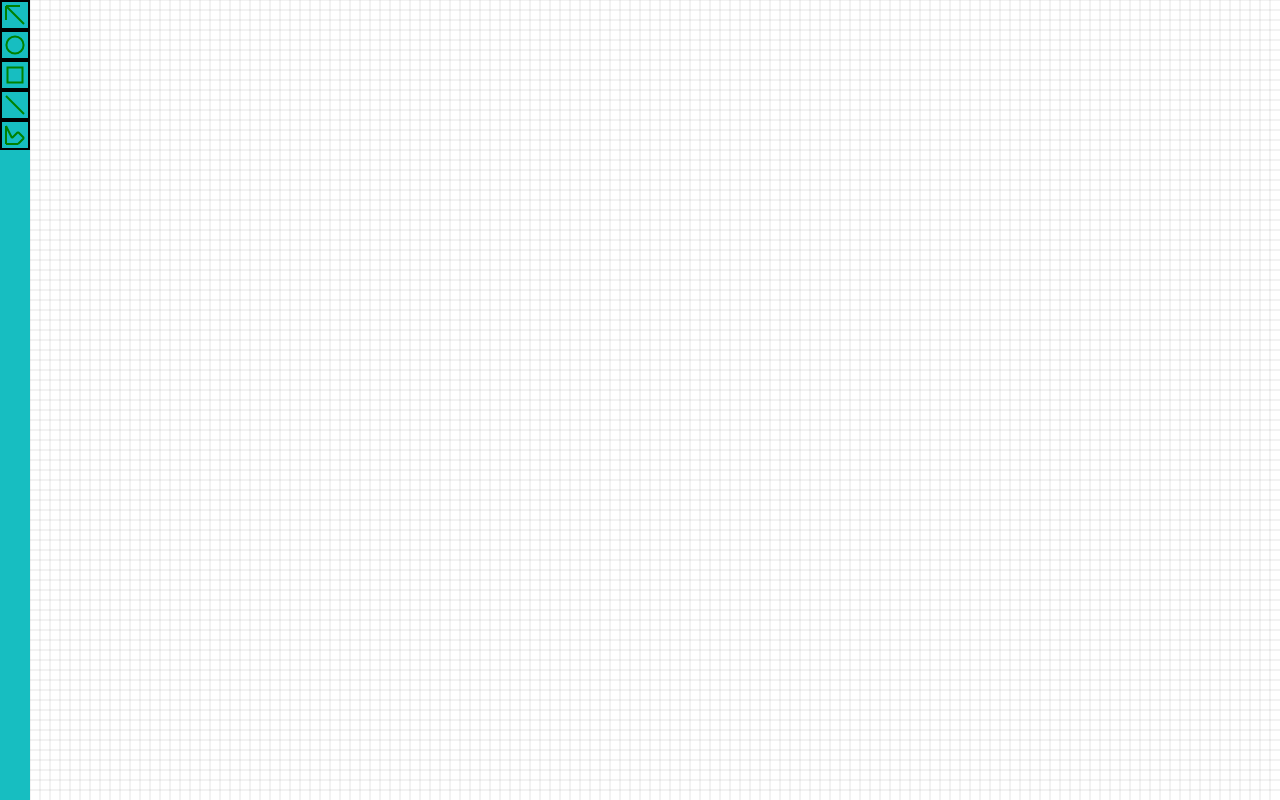
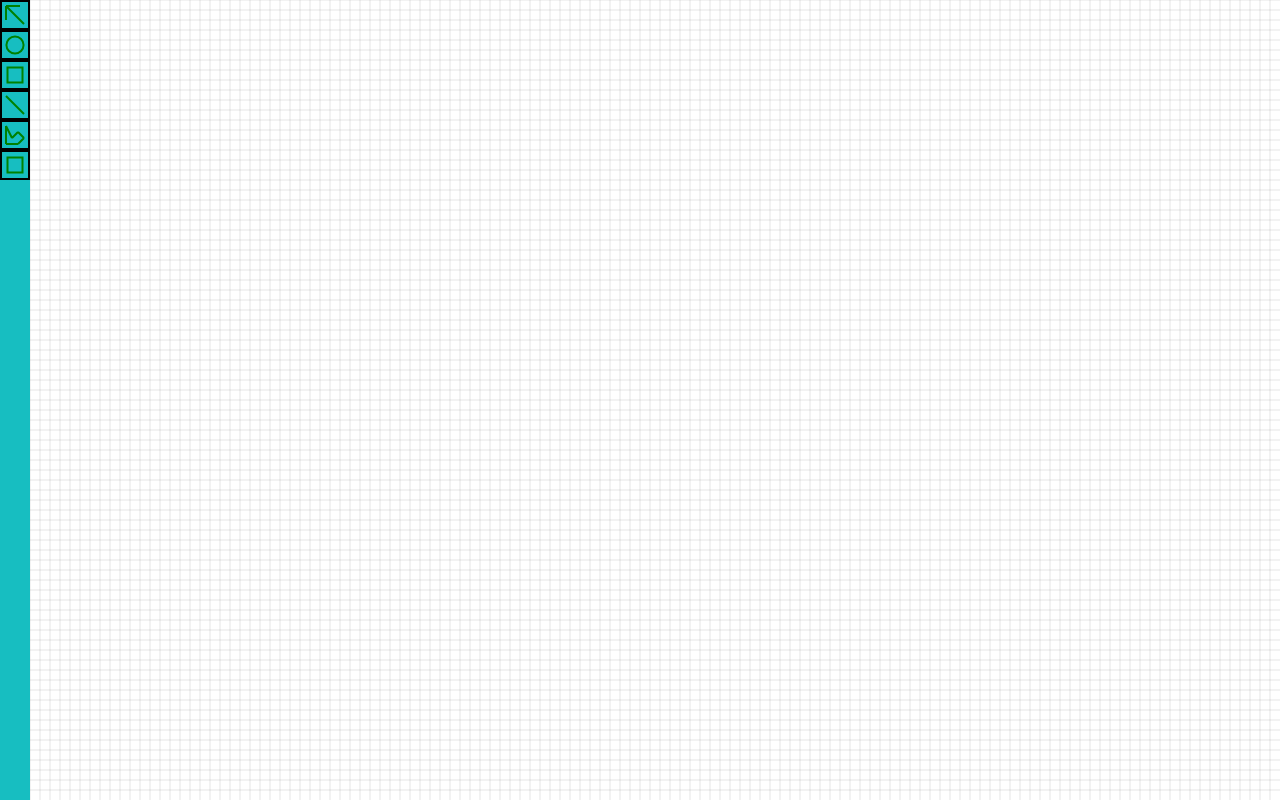
Before and after one commit to Tmjohnst/JSCAD, a plain HTML site: page index.html in a window 1280 px wide. Drawn offline with Linux system fonts and the light colour scheme.

Commit message:
Update with new tool (arc) and selection fixes

```diff
--- a/index.html
+++ b/index.html
@@ -23,6 +23,7 @@
 		<script language='JavaScript' src="common/tools/Line.txt"></script>
 		<script language='JavaScript' src="common/tools/Selector.txt"></script>
 		<script language='JavaScript' src="common/tools/Polygon.txt"></script>
+		<script language='JavaScript' src="common/tools/Arc.txt"></script>
 
 		<script language='JavaScript' src="common/base/Vertex.txt"></script>
 		<script language='JavaScript' src="common/base/Grid.txt"></script>
```
Also changed, not shown: common/Main.txt, common/base/Cursor.txt, common/base/Grid.txt, common/base/Vertex.txt, common/tools/Arc.txt (added), common/tools/Circle.txt, common/tools/Line.txt, common/tools/Polygon.txt, common/tools/Rect.txt, common/tools/Selector.txt, common/ui/PaneButton.txt, common/util/Vector.txt.
